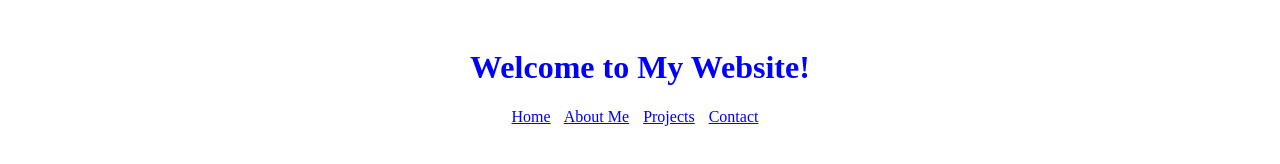
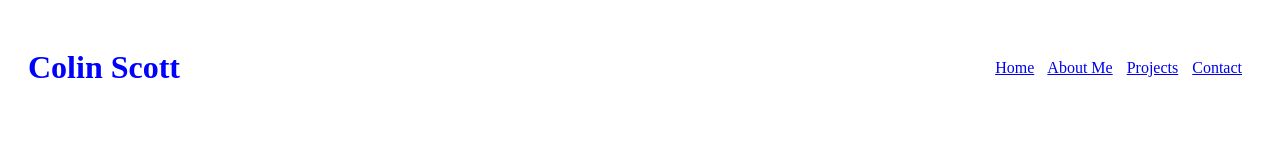
Before and after one commit to colinscott0/colinscott0.github.io, a plain HTML site: page index.html in a window 1280 px wide. Drawn offline with Linux system fonts and the light colour scheme.

Commit message:
Adjust header format and create css file

```diff
--- a/index.html
+++ b/index.html
@@ -1,11 +1,14 @@
 <!DOCTYPE html>
 <html>
 <head>
-    <title>Colin Scott Portfolio</title>
+    <title>Colin Scott</title>
     <style>
         header {
             padding: 20px;
             text-align: center;
+            display: flex;
+            align-items: center;
+            justify-content: space-between;
         }
         h1 {
             color: blue;
@@ -17,7 +20,7 @@
 </head>
 <body>
     <header>
-        <h1>Welcome to My Website!</h1>
+        <h1>Colin Scott</h1>
         <nav>
             <a href="#">Home</a>
             <a href="#">About Me</a>
```
Also changed, not shown: style.css (added).
